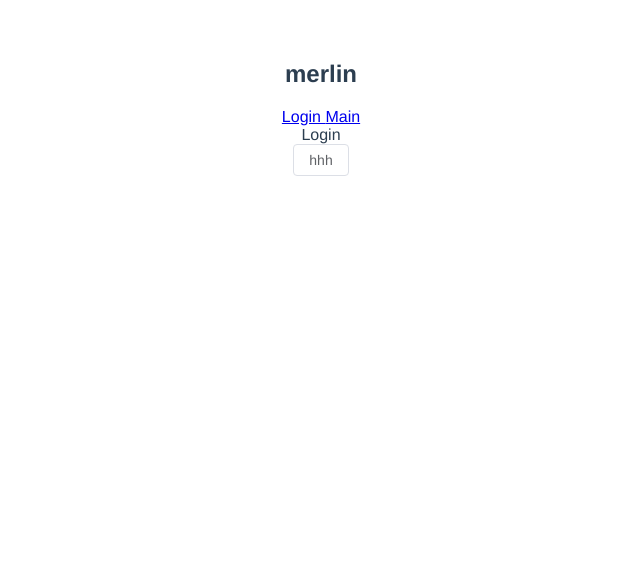
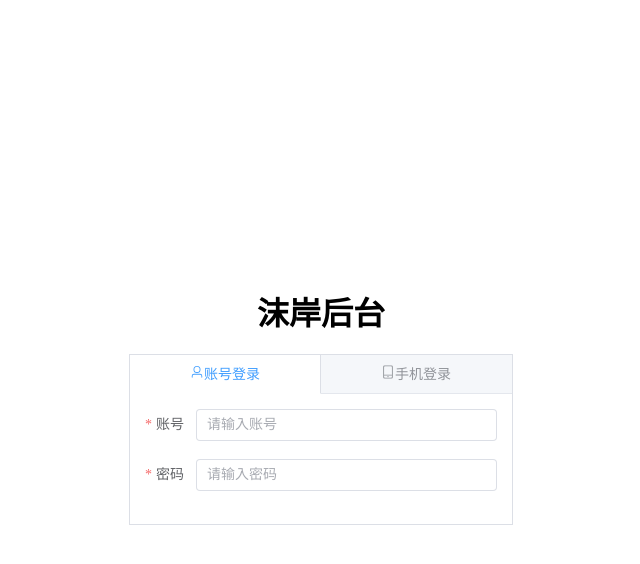
Before and after one commit to huangjingping520/moan-back-manager, a Vue app: page /#/login in a window 1280 px wide. Shown: the top 564 px of the page, without its empty margins (319-959 px from the left). Built offline with nearby package versions, Linux system fonts and the light colour scheme; no server answers.

Commit message:
feat: account login

```diff
--- a/src/App.vue
+++ b/src/App.vue
@@ -3,28 +3,13 @@
 </script>
 
 <template>
-  <div>
-    <h2>{{ $store.state.name }}</h2>
-
-    <router-link to="/login">
-      Login
-    </router-link>
-    <router-link to="/main">
-      Main
-    </router-link>
+  <div class="app">
     <router-view />
-
-    <el-button>hhh</el-button>
   </div>
 </template>
 
-<style lang="less">
-#app {
-  font-family: Avenir, Helvetica, Arial, sans-serif;
-  -webkit-font-smoothing: antialiased;
-  -moz-osx-font-smoothing: grayscale;
-  text-align: center;
-  color: #2c3e50;
-  margin-top: 60px;
+<style lang="less" scoped>
+.app {
+  height: 100%;
 }
 </style>
--- /dev/null
+++ b/src/composables/account-rules.ts
@@ -0,0 +1,26 @@
+export const rules = {
+  name: [
+    {
+      required: true,
+      message: '请输入账号',
+      trigger: 'blur'
+    },
+    {
+      pattern: /^[a-zA-Z0-9]{6,16}$/,
+      message: '账号必须是 6 ~ 16 个字母或数字',
+      trigger: 'blur'
+    }
+  ],
+  password: [
+    {
+      required: true,
+      message: '请输入密码',
+      trigger: 'blur'
+    },
+    {
+      pattern: /^[a-zA-Z0-9]{6,}$/,
+      message: '密码必须是 6 位以上字母或数字',
+      trigger: 'blur'
+    }
+  ]
+}
--- a/src/views/login/Login.vue
+++ b/src/views/login/Login.vue
@@ -1,13 +1,18 @@
 <script setup lang="ts">
-
 </script>
 
 <template>
-  <div>
-    Login
+  <div class="login">
+    <LoginPanel />
   </div>
 </template>
 
-<style scoped>
-
+<style scoped lang="less">
+.login {
+  display: flex;
+  justify-content: center;
+  align-items: center;
+  height: 100%;
+  width: 100%;
+}
 </style>
--- /dev/null
+++ b/src/views/login/LoginAccount.vue
@@ -0,0 +1,25 @@
+<script setup lang="ts">
+import { rules } from '../../composables/account-rules'
+
+const account = reactive({
+  name: '',
+  password: ''
+})
+</script>
+
+<template>
+  <div class="login-account">
+    <el-form :rules="rules" :model="account">
+      <el-form-item label="账号" prop="name">
+        <el-input v-model="account.name" placeholder="请输入账号" />
+      </el-form-item>
+      <el-form-item label="密码" prop="password">
+        <el-input v-model="account.password" placeholder="请输入密码" />
+      </el-form-item>
+    </el-form>
+  </div>
+</template>
+
+<style scoped>
+
+</style>
--- /dev/null
+++ b/src/views/login/LoginPanel.vue
@@ -0,0 +1,41 @@
+<script setup lang="ts">
+
+</script>
+
+<template>
+  <div class="login-panel">
+    <h1 class="title">
+      沫岸后台
+    </h1>
+    <el-tabs type="border-card" class="demo-tabs" stretch>
+      <el-tab-pane>
+        <template #label>
+          <span class="custom-tabs-label">
+            <el-icon><User /></el-icon>
+            <span>账号登录</span>
+          </span>
+        </template>
+        <LoginAccount />
+      </el-tab-pane>
+      <el-tab-pane>
+        <template #label>
+          <span class="custom-tabs-label">
+            <el-icon><Iphone /></el-icon>
+            <span>手机登录</span>
+          </span>
+        </template>
+        <LoginPhone />
+      </el-tab-pane>
+    </el-tabs>
+  </div>
+</template>
+
+<style scoped lang="less">
+.login-panel {
+  width: 30%;
+
+  .title {
+    text-align: center;
+  }
+}
+</style>
--- /dev/null
+++ b/src/views/login/LoginPhone.vue
@@ -0,0 +1,13 @@
+<script setup lang="ts">
+
+</script>
+
+<template>
+  <div>
+    LoginPhone
+  </div>
+</template>
+
+<style scoped>
+
+</style>
```
Also changed, not shown: 1 other file (tests, documents, lock files or other folders).
